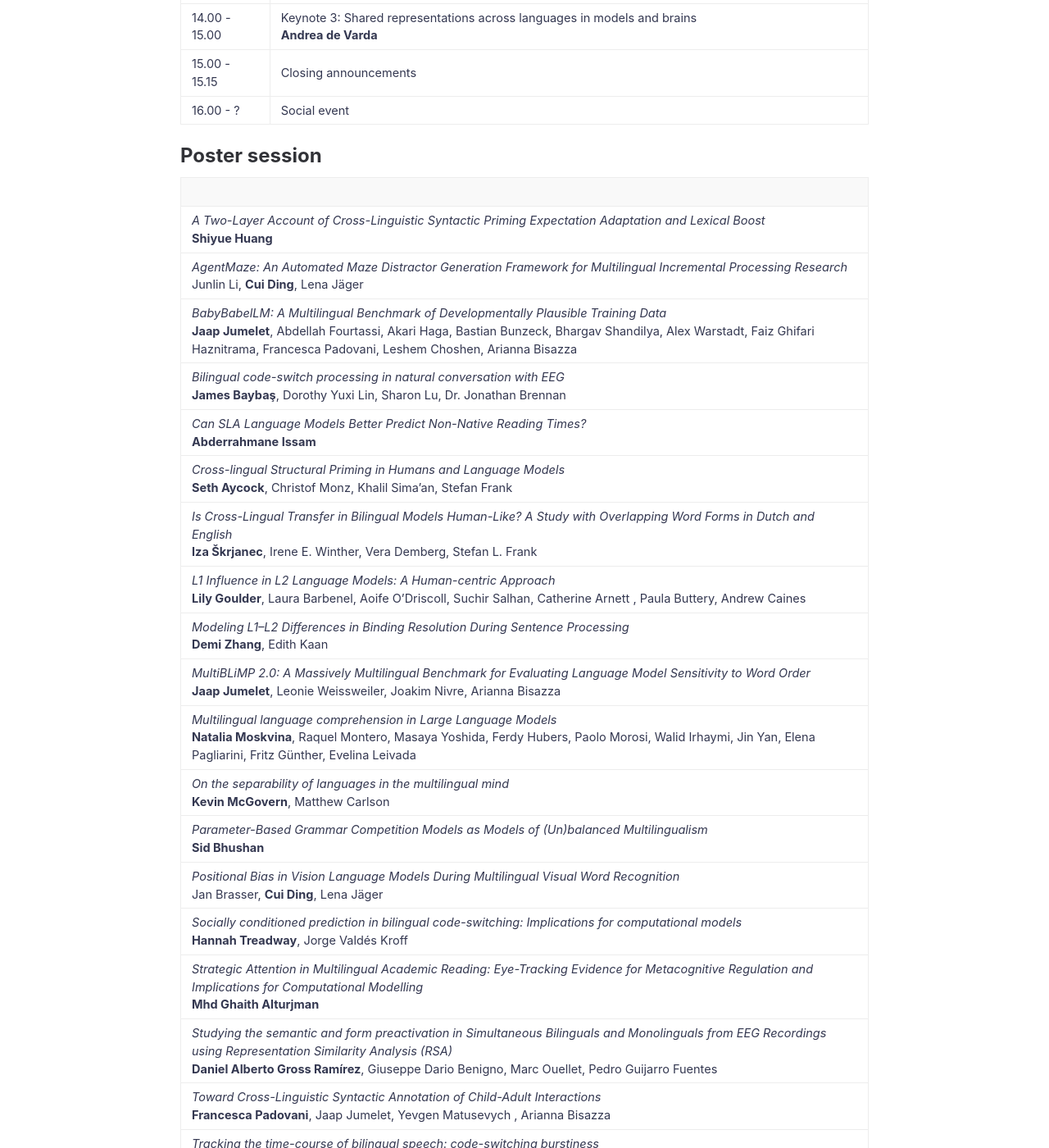
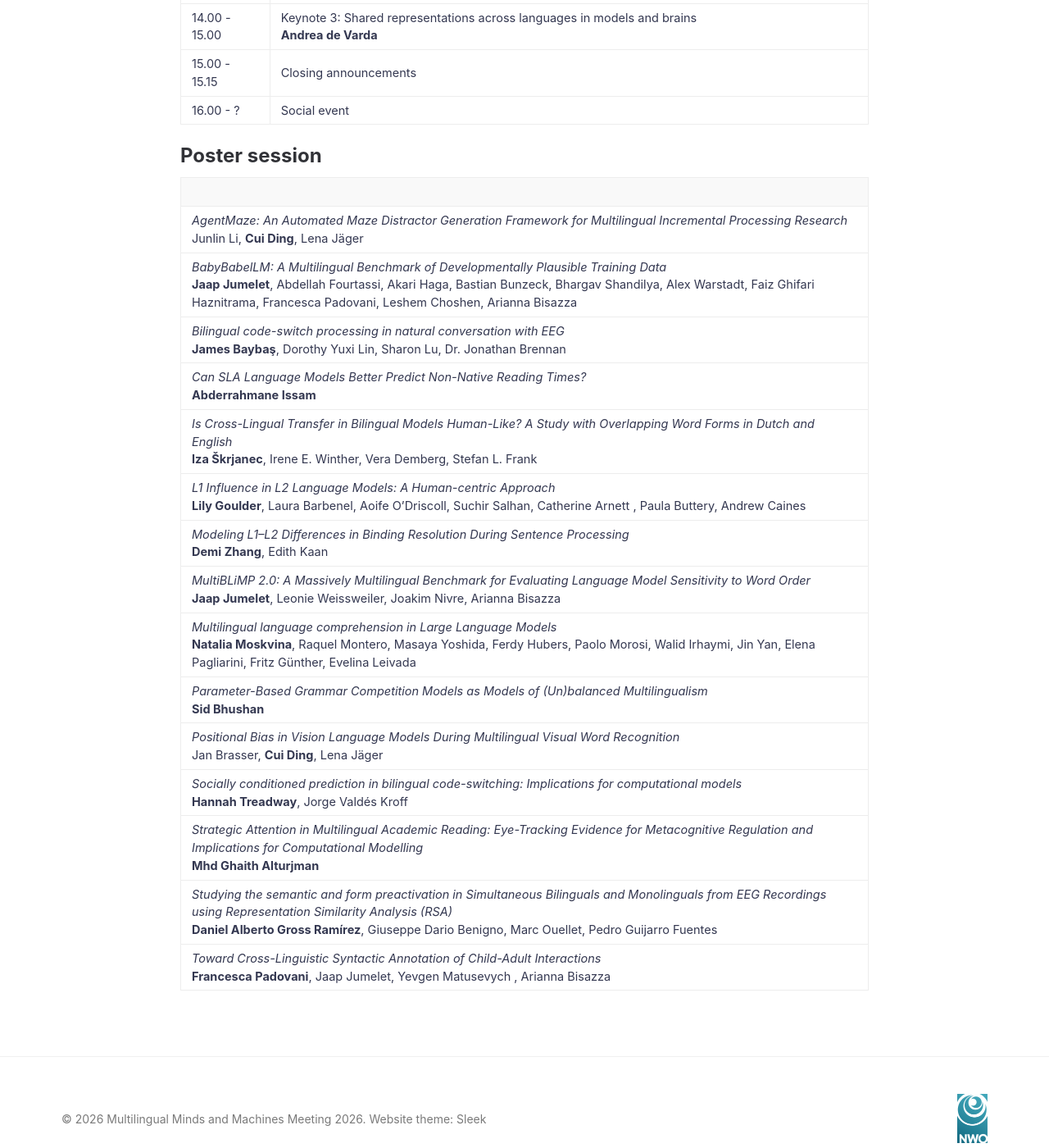
Before and after one commit to mmmm2026/mmmm2026.github.io, a Jekyll site: the page built from schedule.md, in a window 1280 px wide and 1400 px high, scrolled down 1524 px. Shown: the whole window at 82% size. Built offline with Jekyll 4.4.1, drawn with Linux system fonts in a browser that asks for light colours; some of the changed text lies outside the part shown.

Commit message:
Update schedule.md
removed withdrawn posters

```diff
--- a/schedule.md
+++ b/schedule.md
@@ -37,22 +37,18 @@ permalink: /schedule/
 
 ||
 |-------------|
-|_A Two-Layer Account of Cross-Linguistic Syntactic Priming Expectation Adaptation and Lexical Boost_ <br> **Shiyue Huang**|
 |_AgentMaze: An Automated Maze Distractor Generation Framework for Multilingual Incremental Processing Research_ <br> Junlin Li, **Cui Ding**, Lena Jäger |
 |_BabyBabelLM: A Multilingual Benchmark of Developmentally Plausible Training Data_ <br> **Jaap Jumelet**, Abdellah Fourtassi, Akari Haga,  Bastian Bunzeck,  Bhargav Shandilya, Alex Warstadt, Faiz Ghifari Haznitrama, Francesca Padovani, Leshem Choshen, Arianna Bisazza |
 |_Bilingual code-switch processing in natural conversation with EEG_ <br> **James Baybaş**, Dorothy Yuxi Lin, Sharon Lu, Dr. Jonathan Brennan |
 |_Can SLA Language Models Better Predict Non-Native Reading Times?_ <br> **Abderrahmane Issam**|
-|_Cross-lingual Structural Priming in Humans and Language Models_ <br> **Seth Aycock**, Christof Monz, Khalil Sima'an, Stefan Frank |
 |_Is Cross-Lingual Transfer in Bilingual Models Human-Like? A Study with Overlapping Word Forms in Dutch and English_ <br> **Iza Škrjanec**, Irene E. Winther, Vera Demberg, Stefan L. Frank |
 |_L1 Influence in L2 Language Models: A Human-centric Approach_ <br> **Lily Goulder**, Laura Barbenel, Aoife O'Driscoll, Suchir Salhan, Catherine Arnett , Paula Buttery, Andrew Caines |
 |_Modeling L1–L2 Differences in Binding Resolution During Sentence Processing_ <br> **Demi Zhang**, Edith Kaan |
 |_MultiBLiMP 2.0: A Massively Multilingual Benchmark for Evaluating Language Model Sensitivity to Word Order_ <br> **Jaap Jumelet**, Leonie Weissweiler, Joakim Nivre, Arianna Bisazza |
 |_Multilingual language comprehension in Large Language Models_ <br> **Natalia Moskvina**, Raquel Montero, Masaya Yoshida, Ferdy Hubers, Paolo Morosi, Walid Irhaymi, Jin Yan, Elena Pagliarini, Fritz Günther, Evelina Leivada |
-|_On the separability of languages in the multilingual mind_ <br> **Kevin McGovern**, Matthew Carlson |
 |_Parameter-Based Grammar Competition Models as Models of (Un)balanced Multilingualism_ <br> **Sid Bhushan**|
 |_Positional Bias in Vision Language Models During Multilingual Visual Word Recognition_ <br> Jan Brasser, **Cui Ding**, Lena Jäger |
 |_Socially conditioned prediction in bilingual code-switching: Implications for computational models_ <br> **Hannah Treadway**, Jorge Valdés Kroff |
 |_Strategic Attention in Multilingual Academic Reading: Eye-Tracking Evidence for Metacognitive Regulation and Implications for Computational Modelling_ <br> **Mhd Ghaith Alturjman**|
 |_Studying the semantic and form preactivation in Simultaneous Bilinguals and Monolinguals from EEG Recordings using Representation Similarity Analysis (RSA)_ <br> **Daniel Alberto Gross Ramírez**, Giuseppe Dario Benigno, Marc Ouellet, Pedro Guijarro Fuentes |
 |_Toward Cross-Linguistic Syntactic Annotation of Child-Adult Interactions_ <br> **Francesca Padovani**, Jaap Jumelet, Yevgen Matusevych , Arianna Bisazza |
-|_Tracking the time-course of bilingual speech: code-switching burstiness_ <br> **Kevin McGovern**, Rena Torres Cacoullos |
```
